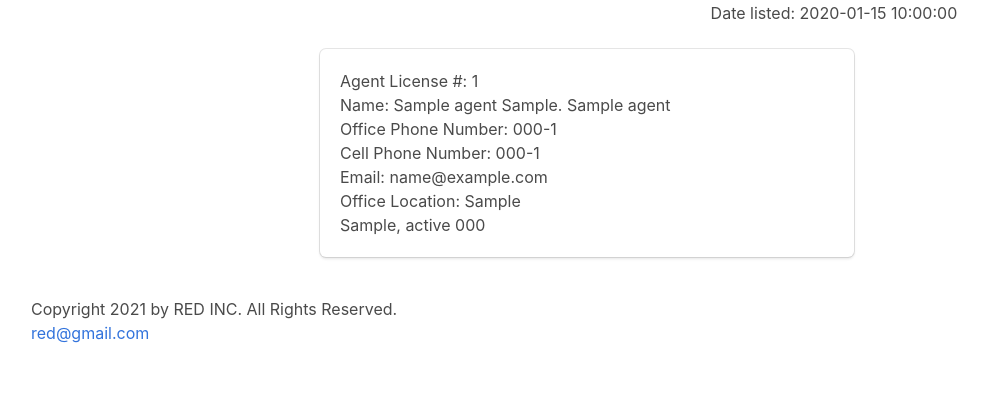
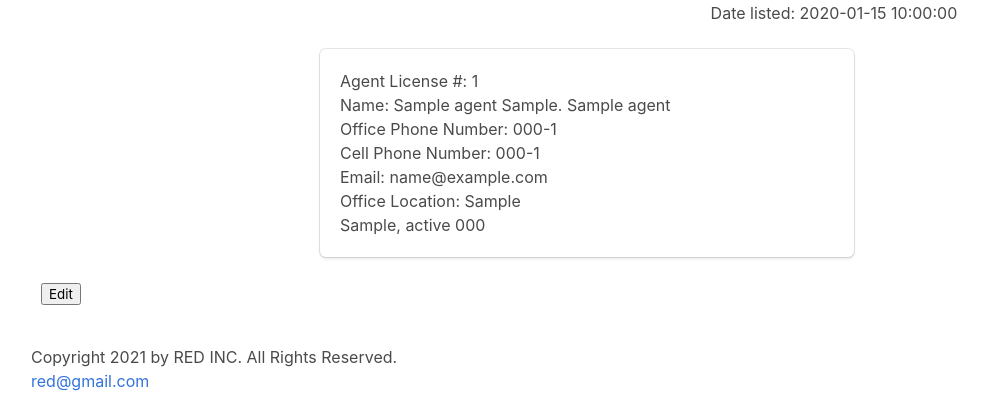
Before and after one commit to fretgfr/red, a Flask app: template templates/listing.html in a window 1280 px wide. Shown: the part 779-1192 px from the top of the page, without its empty margins (53-1041 px from the left). Before the commit the page ends 1122 px from the top, so only its background shows below. Run offline with Flask 2, Linux system fonts and the light colour scheme; the template is opened without the code that fills it: most values are stand-ins (such as "Sample title", 1, 10 or a date in 2020); grey boxes marked "Sample" are stand-in pictures; parts of the project's set-up code (start-up, migrations or seed data) failed here and were passed over.

Commit message:
Add listing edit button on listing page

```diff
--- a/templates/listing.html
+++ b/templates/listing.html
@@ -106,6 +106,7 @@
         </div>
       </div>
     </div>
+    <button onclick="location.href = '/listing/{{ listing.listing_mls_number }}/edit';" id="edit">Edit</button>
   </div>
 </div>
 
```
